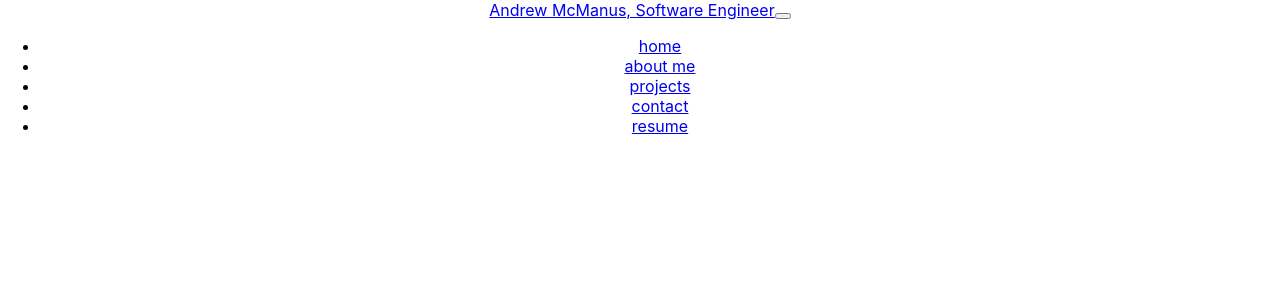
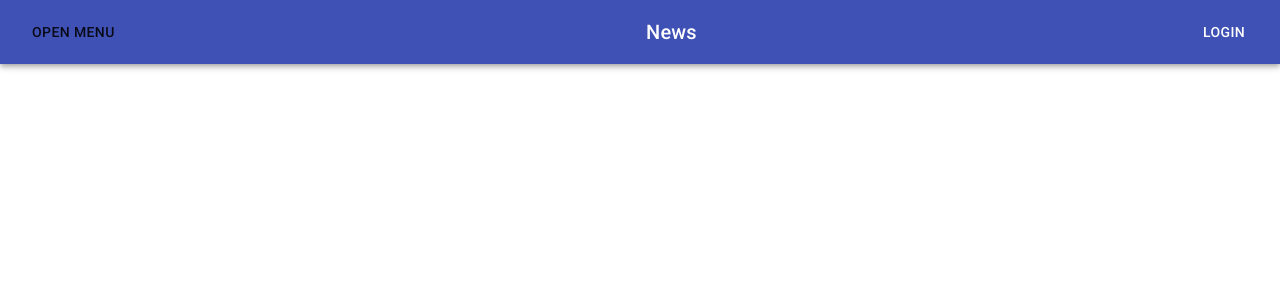
Before and after one commit to andrewemcmanus/portfolio-home, a React (Create React App) app: page / in a window 1280 px wide. Shown: the top 300 px of the page. Built offline with nearby package versions, Linux system fonts and the light colour scheme.

Commit message:
[menus] add materialUI icons, menu components

```diff
--- a/package.json
+++ b/package.json
@@ -5,6 +5,7 @@
   "private": true,
   "dependencies": {
     "@material-ui/core": "^4.11.3",
+    "@material-ui/icons": "^4.11.2",
     "@testing-library/jest-dom": "^5.11.8",
     "@testing-library/react": "^11.2.2",
     "@testing-library/user-event": "^12.6.0",
--- a/src/App.js
+++ b/src/App.js
@@ -1,13 +1,14 @@
 import React from 'react';
 import { Route, Switch, Redirect } from 'react-router-dom';
 import './App.css';
-import NavBar from './components/NavBar'
+import TopBar from './components/TopBar'
 import Welcome from './components/Welcome';
+
 
 function App() {
   return (
     <div className="App">
-      <NavBar />
+      <TopBar />
     </div>
   );
 }
--- /dev/null
+++ b/src/components/SimpleMenu.js
@@ -0,0 +1,35 @@
+import React from 'react';
+import Button from '@material-ui/core/Button';
+import Menu from '@material-ui/core/Menu';
+import MenuItem from '@material-ui/core/MenuItem';
+
+export default function SimpleMenu() {
+  const [anchorEl, setAnchorEl] = React.useState(null);
+
+  const handleClick = (event) => {
+    setAnchorEl(event.currentTarget);
+  };
+
+  const handleClose = () => {
+    setAnchorEl(null);
+  };
+
+  return (
+    <div>
+      <Button aria-controls="simple-menu" aria-haspopup="true" onClick={handleClick}>
+        Open Menu
+      </Button>
+      <Menu
+        id="simple-menu"
+        anchorEl={anchorEl}
+        keepMounted
+        open={Boolean(anchorEl)}
+        onClose={handleClose}
+      >
+        <MenuItem onClick={handleClose}>Profile</MenuItem>
+        <MenuItem onClick={handleClose}>My account</MenuItem>
+        <MenuItem onClick={handleClose}>Logout</MenuItem>
+      </Menu>
+    </div>
+  );
+}
--- /dev/null
+++ b/src/components/TopBar.js
@@ -0,0 +1,42 @@
+import React from 'react';
+import { makeStyles } from '@material-ui/core/styles';
+import AppBar from '@material-ui/core/AppBar';
+import Toolbar from '@material-ui/core/Toolbar';
+import Typography from '@material-ui/core/Typography';
+import Button from '@material-ui/core/Button';
+import IconButton from '@material-ui/core/IconButton';
+// import MenuIcon from '@material-ui/icons/Menu';
+// import { NavLink, Link } from 'react-router-dom';
+import SimpleMenu from './SimpleMenu';
+
+const useStyles = makeStyles((theme) => ({
+  root: {
+    flexGrow: 1,
+  },
+  menuButton: {
+    marginRight: theme.spacing(2),
+  },
+  title: {
+    flexGrow: 1,
+  },
+}));
+
+export default function TopBar() {
+  const classes = useStyles();
+
+  return (
+    <div className={classes.root}>
+      <AppBar position="static">
+        <Toolbar>
+          <IconButton edge="start" className={classes.menuButton} color="inherit" aria-label="menu">
+            <SimpleMenu />
+          </IconButton>
+          <Typography variant="h6" className={classes.title}>
+            News
+          </Typography>
+          <Button color="inherit">Login</Button>
+        </Toolbar>
+      </AppBar>
+    </div>
+  );
+}
```
Also changed, not shown: 1 other file (tests, documents, lock files or other folders).
